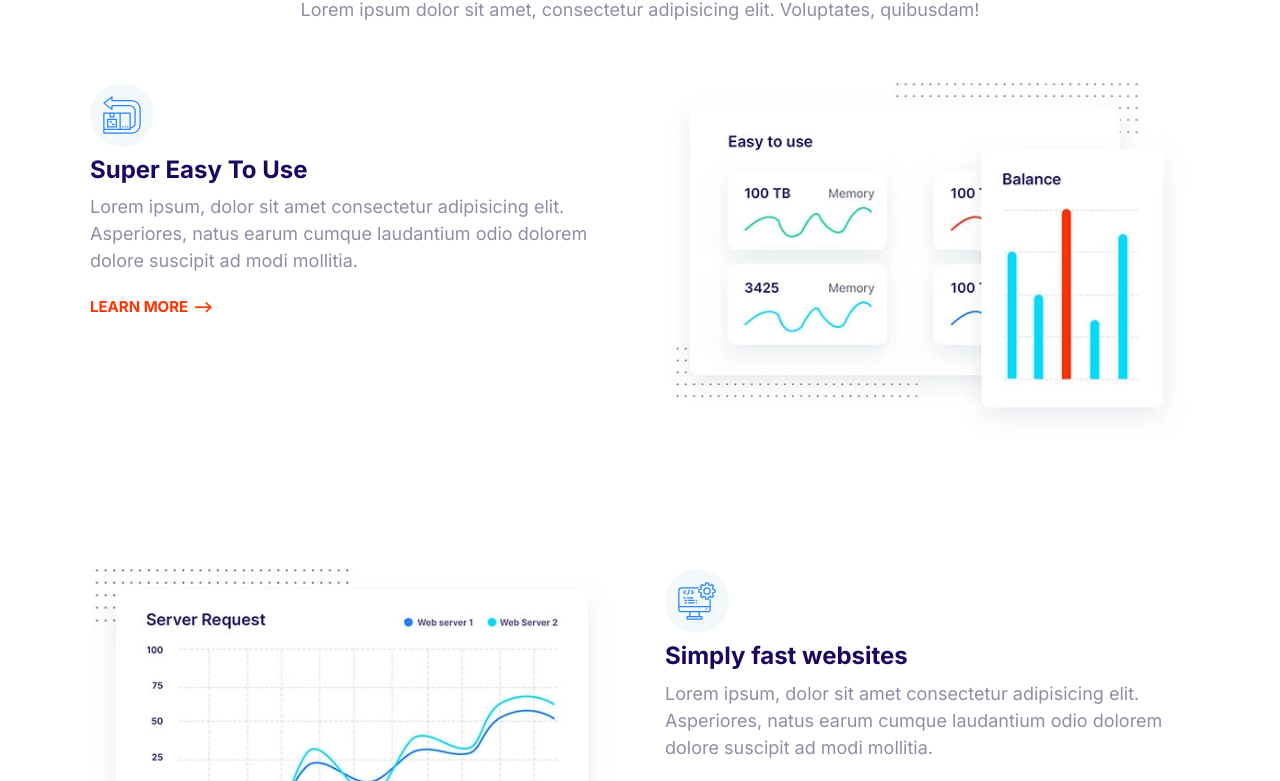
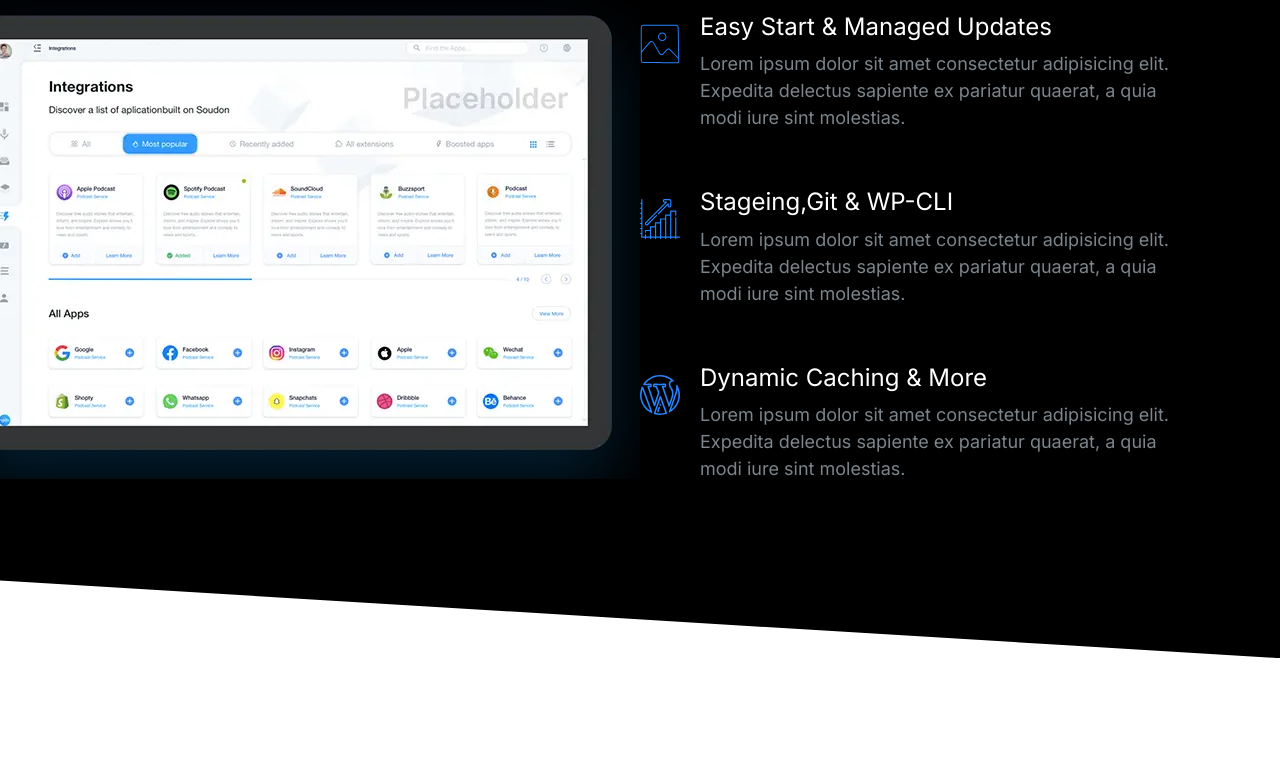
Before and after one commit to emmaswamn/1st-website, a plain HTML site: page index.html in a window 1280 px wide. Shown: the part 118-899 px from the top of the page. After the commit the page ends 800 px from the top, so only its background shows below. Drawn offline with Linux system fonts and the light colour scheme.

Commit message:
Define showcase block component.

```diff
--- a/CSS/styles.css
+++ b/CSS/styles.css
@@ -14,6 +14,11 @@
 }
 
 /* Typpgraphy */
+
+::selection{
+    background-color: var(--color-primary);
+    color: white;
+}
 
 html{
     font-size: 62.5%;
@@ -42,6 +47,7 @@ h2{
 
 h3{
     font-size: 3rem;
+    font-weight: 500;
 }
 
 p{
@@ -136,7 +142,6 @@ a{
 .list{
     list-style: none;
     padding-left: 0;
-    color: var(--color-headings);
 }
 
 .list--inline .list__item{
@@ -147,6 +152,7 @@ a{
 .list--tick{
     list-style-image: url(../images/tick.svg);
     padding-left: 3rem;
+    color: var(--color-headings);
 }
 
 .list--tick .list__item{
@@ -422,6 +428,7 @@ a{
 
 .media{
     display: flex;
+    margin-bottom: 4rem;
 }
 
 .media__title{
@@ -632,18 +639,20 @@ a{
     color: #7b858b;
 }
 
-.block--dark .block__heading{
+.block--dark h1,
+.block--dark h2,
+.block--dark h3{
     color: #fff;
 }
 
 .block--skewed-right{
     padding-bottom:calc(var(--padding-vertical) + 4rem);
-    clip-path: polygon(0% 0%, 100% 0%, 100% 100%, 0% 80%);
+    clip-path: polygon(0% 0%, 100% 0%, 100% 100%, 0% 90%);
 }
 
 .block--skewed-left{
     padding-bottom:calc(var(--padding-vertical) + 4rem);
-    clip-path: polygon(0% 0%, 100% 0%, 100% 80%, 0% 100%);
+    clip-path: polygon(0% 0%, 100% 0%, 100% 90%, 0% 100%);
 }
 
 .container{
@@ -718,9 +727,6 @@ a{
 }
 
 /* Hero */
-.hero{
-    clip-path: polygon(0% 0%, 100% 0%, 100% 90%, 0% 100%);
-}
 
 .hero__tagline{
     font-size: 2rem;
@@ -809,3 +815,31 @@ a{
         order: 2;
     }
 }
+
+/* Showcase Block */
+
+.block-showcase__image > img{
+    width: 100%;
+}
+
+
+
+
+
+@media screen and (min-width:768px) {
+    .block-showcase .grid{
+        grid-template-columns: 50% 50%;
+    }
+
+    .block-showcase__image{
+
+        justify-self: end;
+    }
+
+    .block-showcase__image > img{
+        width:auto;
+        max-width: 700px;
+        justify-self: end;
+    }
+
+}
--- a/index.html
+++ b/index.html
@@ -15,122 +15,78 @@
     <link rel="stylesheet" href="css/styles.css" />
   </head>
   <body>
-    <section class="block container block-plans">
+    <section class="block block--dark block--skewed-right block-showcase">
+      <div class="container">
         <header class="block__header">
-        <h2 class="block__heading">Host On The Cloud to Keep Growing</h2>
-        <p>
-          Lorem ipsum dolor sit amet, consectetur adipisicing elit. Voluptates,
-          quibusdam!
-        </p>
+          <h2 class="block__heading">User-Friendly Control Panel</h2>
         </header>
-      <article class="grid grid--1x2 feature">
-        <div class="feature__content">
-          <span class="icon-container">
-            <svg class="icon icon--primary">
-              <use xlink:href="images\sprite.svg#easy"></use>
-            </svg>
-          </span>
-          <h3 class="feature__heading">Super Easy To Use</h3>
-          <p>
-            Lorem ipsum, dolor sit amet consectetur adipisicing elit.
-            Asperiores, natus earum cumque laudantium odio dolorem dolore
-            suscipit ad modi mollitia.
-          </p>
-          <a href="#" class="link-arrow">Learn More</a>
-        </div>
-        <picture>
+        <div class="grid grid--1x2">
+          <picture class="block-showcase__image">
             <source
               type="image/webp"
-            srcset="images/easy.webp 1x, images/easy@2x.webp 2x"
+              srcset="images/ipad.webp 1x, images/ipad@2x.webp 2x"
             />
             <source
-            type="image/jpg"
-            srcset="images/easy.jpg 1x, images/easy@2x.jpg 2x"
+              type="image/png"
+              srcset="images/ipad.png 1x, images/ipad@2x.png 2x"
             />
-          <img class="feature__image" src="images/easy@2x.jpg" alt="" />
+            <img src="images/ipad.png" alt="" />
           </picture>
-      </article>
-      <article class="grid grid--1x2 feature">
-        <div class="feature__content">
-          <span class="icon-container">
+          <ul class="list">
+            <li>
+              <div class="media">
+                <div class="media__image">
                   <svg class="icon icon--primary">
-              <use xlink:href="images\sprite.svg#computer"></use>
+                    <use xlink:href="images\sprite.svg#snap"></use>
                   </svg>
-          </span>
-          <h3 class="feature__heading">Simply fast websites</h3>
+                </div>
+                <div class="media__body">
+                  <h3 class="media__title">Easy Start & Managed Updates</h3>
                   <p>
-            Lorem ipsum, dolor sit amet consectetur adipisicing elit.
-            Asperiores, natus earum cumque laudantium odio dolorem dolore
-            suscipit ad modi mollitia.
+                    Lorem ipsum dolor sit amet consectetur adipisicing elit.
+                    Expedita delectus sapiente ex pariatur quaerat, a quia modi
+                    iure sint molestias.
                   </p>
-          <a href="#" class="link-arrow">Learn More</a>
                 </div>
-        <picture>
-          <source
-            type="image/webp"
-            srcset="images/fast.webp 1x, images/fast@2x.webp 2x"
-          />
-          <source
-            type="image/jpg"
-            srcset="images/fast.jpg 1x, images/fast@2x.jpg 2x"
-          />
-          <img class="feature__image" src="images/fast@2x.jpg" alt="" />
-        </picture>
-      </article>
-      <article class="grid grid--1x2 feature">
-        <div class="feature__content">
-          <span class="icon-container">
+              </div>
+            </li>
+            <li>
+              <div class="media">
+                <div class="media__image">
                   <svg class="icon icon--primary">
-              <use xlink:href="images\sprite.svg#settings"></use>
+                    <use xlink:href="images\sprite.svg#growth"></use>
                   </svg>
-          </span>
-          <h3 class="feature__heading">Wordpress made easy</h3>
+                </div>
+                <div class="media__body">
+                  <h3 class="media__title">Stageing,Git & WP-CLI</h3>
                   <p>
-            Lorem ipsum, dolor sit amet consectetur adipisicing elit.
-            Asperiores, natus earum cumque laudantium odio dolorem dolore
-            suscipit ad modi mollitia.
+                    Lorem ipsum dolor sit amet consectetur adipisicing elit.
+                    Expedita delectus sapiente ex pariatur quaerat, a quia modi
+                    iure sint molestias.
                   </p>
-          <a href="#" class="link-arrow">Learn More</a>
                 </div>
-        <picture>
-          <source
-            type="image/webp"
-            srcset="images/wordpress.webp 1x, images/wordpress@2x.webp 2x"
-          />
-          <source
-            type="image/jpg"
-            srcset="images/wordpress.jpg 1x, images/wordpress@2x.jpg 2x"
-          />
-          <img class="feature__image" src="images/wordpress@2x.jpg" alt="" />
-        </picture>
-      </article>
-      <article class="grid grid--1x2 feature">
-        <div class="feature__content">
-          <span class="icon-container">
+              </div>
+            </li>
+            <li>
+                <div class="media">
+                  <div class="media__image">
                     <svg class="icon icon--primary">
-              <use xlink:href="images\sprite.svg#clock"></use>
+                      <use xlink:href="images\sprite.svg#wordpress"></use>
                     </svg>
-          </span>
-          <h3 class="feature__heading">24/7 Expert Support</h3>
+                  </div>
+                  <div class="media__body">
+                    <h3 class="media__title">Dynamic Caching & More</h3>
                     <p>
-            Lorem ipsum, dolor sit amet consectetur adipisicing elit.
-            Asperiores, natus earum cumque laudantium odio dolorem dolore
-            suscipit ad modi mollitia.
+                      Lorem ipsum dolor sit amet consectetur adipisicing elit.
+                      Expedita delectus sapiente ex pariatur quaerat, a quia modi
+                      iure sint molestias.
                     </p>
-          <a href="#" class="link-arrow">Learn More</a>
                   </div>
-        <picture>
-          <source
-            type="image/webp"
-            srcset="images/support.webp 1x, images/support@2x.webp 2x"
-          />
-          <source
-            type="image/jpg"
-            srcset="images/support.jpg 1x, images/support@2x.jpg 2x"
-          />
-          <img class="feature__image" src="images/support@2x.jpg" alt="" />
-        </picture>
-      </article>
+                </div>
+              </div>
+            </div>
+            </li>
+          </ul>
     </section>
     <script src="js/main.js"></script>
   </body>
```
Also changed, not shown: components/showcaseblock.html (added, +73 -0 lines), images/ipad.png (added), images/ipad.webp (added), images/ipad@2x.png (added), images/ipad@2x.webp (added). Lines whose indentation alone changed are shown as unchanged.
